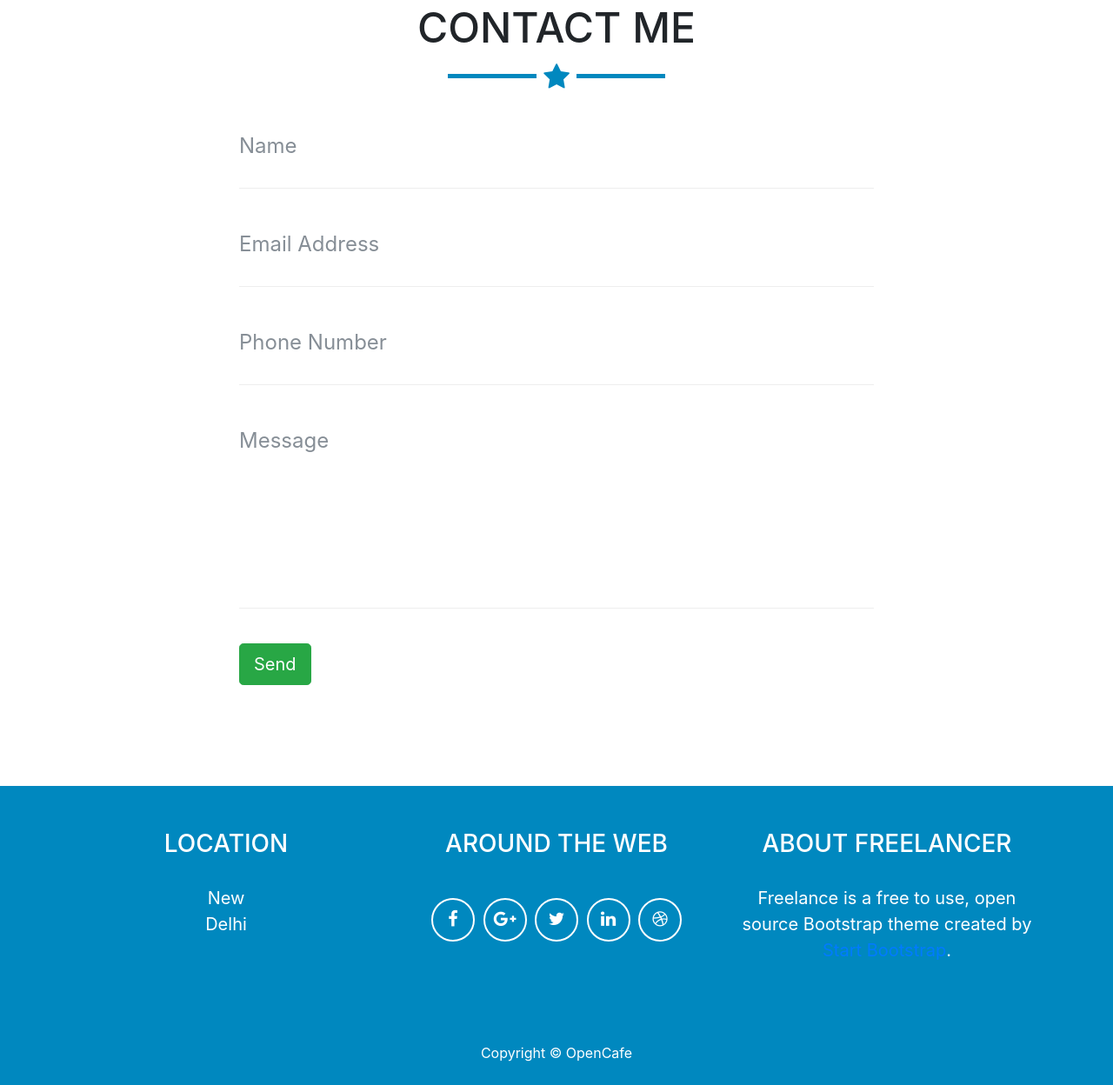
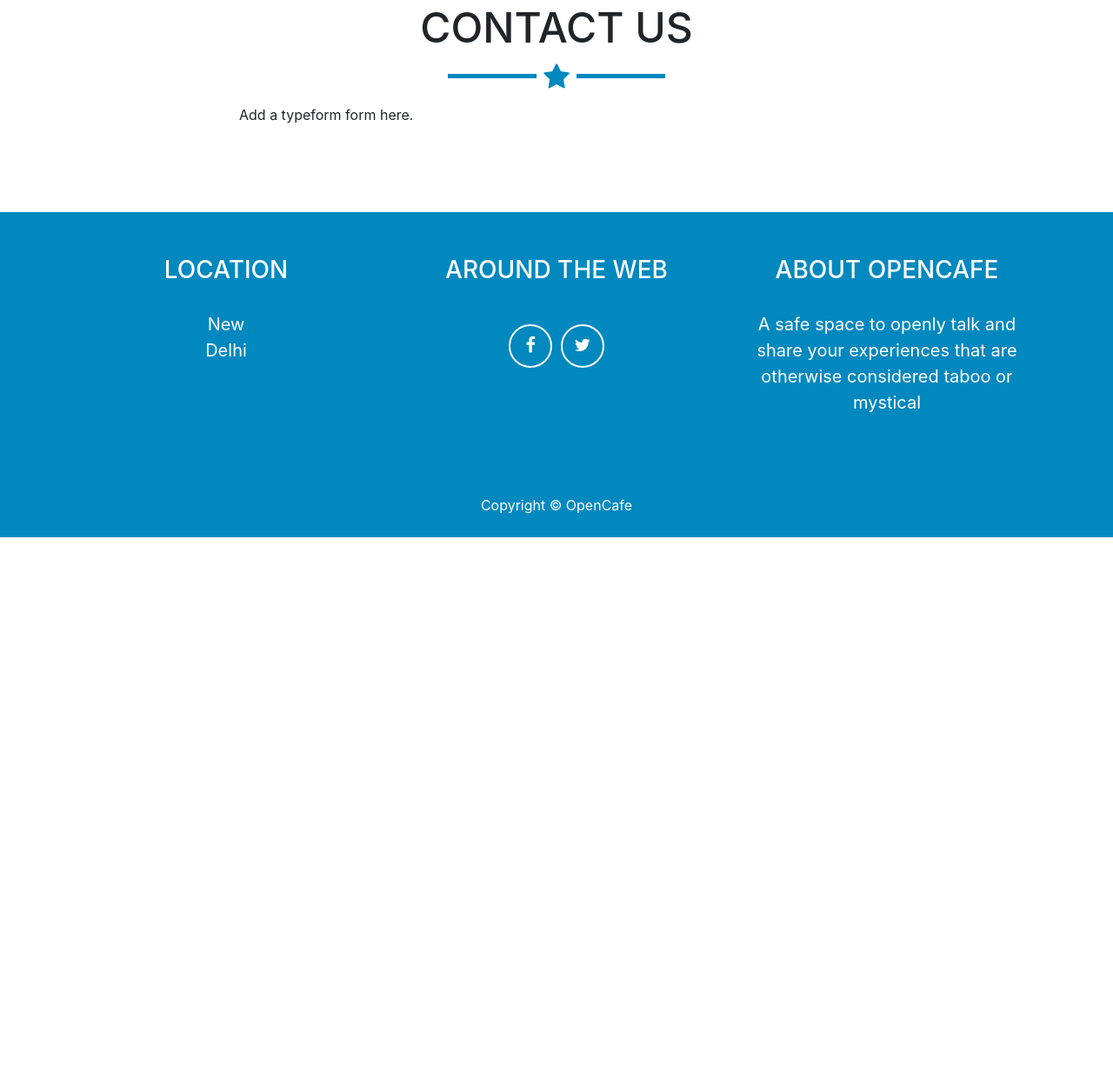
Before and after one commit to opencafeorg/themissingperiod, a website with bundled scripts: page index.html in a window 1280 px wide. Shown: the part 2365-3613 px from the top of the page at 87% size. After the commit the page ends 2983 px from the top, so only its background shows below. Built offline with nearby package versions, Linux system fonts and the light colour scheme.

Commit message:
minor changes

```diff
--- a/index.html
+++ b/index.html
@@ -156,47 +156,11 @@
     <!-- Contact Section -->
     <section id="contact">
       <div class="container">
-        <h2 class="text-center">Contact Me</h2>
+        <h2 class="text-center">Contact Us</h2>
         <hr class="star-primary">
         <div class="row">
           <div class="col-lg-8 mx-auto">
-            <!-- To configure the contact form email address, go to mail/contact_me.php and update the email address in the PHP file on line 19. -->
-            <!-- The form should work on most web servers, but if the form is not working you may need to configure your web server differently. -->
-            <form name="sentMessage" id="contactForm" novalidate>
-              <div class="control-group">
-                <div class="form-group floating-label-form-group controls">
-                  <label>Name</label>
-                  <input class="form-control" id="name" type="text" placeholder="Name" required data-validation-required-message="Please enter your name.">
-                  <p class="help-block text-danger"></p>
-                </div>
-              </div>
-              <div class="control-group">
-                <div class="form-group floating-label-form-group controls">
-                  <label>Email Address</label>
-                  <input class="form-control" id="email" type="email" placeholder="Email Address" required data-validation-required-message="Please enter your email address.">
-                  <p class="help-block text-danger"></p>
-                </div>
-              </div>
-              <div class="control-group">
-                <div class="form-group floating-label-form-group controls">
-                  <label>Phone Number</label>
-                  <input class="form-control" id="phone" type="tel" placeholder="Phone Number" required data-validation-required-message="Please enter your phone number.">
-                  <p class="help-block text-danger"></p>
-                </div>
-              </div>
-              <div class="control-group">
-                <div class="form-group floating-label-form-group controls">
-                  <label>Message</label>
-                  <textarea class="form-control" id="message" rows="5" placeholder="Message" required data-validation-required-message="Please enter a message."></textarea>
-                  <p class="help-block text-danger"></p>
-                </div>
-              </div>
-              <br>
-              <div id="success"></div>
-              <div class="form-group">
-                <button type="submit" class="btn btn-success btn-lg" id="sendMessageButton">Send</button>
-              </div>
-            </form>
+            Add a typeform form here.
           </div>
         </div>
       </div>
@@ -222,30 +186,14 @@
                 </li>
                 <li class="list-inline-item">
                   <a class="btn-social btn-outline" href="#">
-                    <i class="fa fa-fw fa-google-plus"></i>
-                  </a>
-                </li>
-                <li class="list-inline-item">
-                  <a class="btn-social btn-outline" href="#">
                     <i class="fa fa-fw fa-twitter"></i>
-                  </a>
-                </li>
-                <li class="list-inline-item">
-                  <a class="btn-social btn-outline" href="#">
-                    <i class="fa fa-fw fa-linkedin"></i>
-                  </a>
-                </li>
-                <li class="list-inline-item">
-                  <a class="btn-social btn-outline" href="#">
-                    <i class="fa fa-fw fa-dribbble"></i>
                   </a>
                 </li>
               </ul>
             </div>
             <div class="footer-col col-md-4">
-              <h3>About Freelancer</h3>
-              <p>Freelance is a free to use, open source Bootstrap theme created by
-                <a href="http://startbootstrap.com">Start Bootstrap</a>.</p>
+              <h3>About OpenCafe</h3>
+              <p>A safe space to openly talk and share your experiences that are otherwise considered taboo or mystical</p>
             </div>
           </div>
         </div>
```
